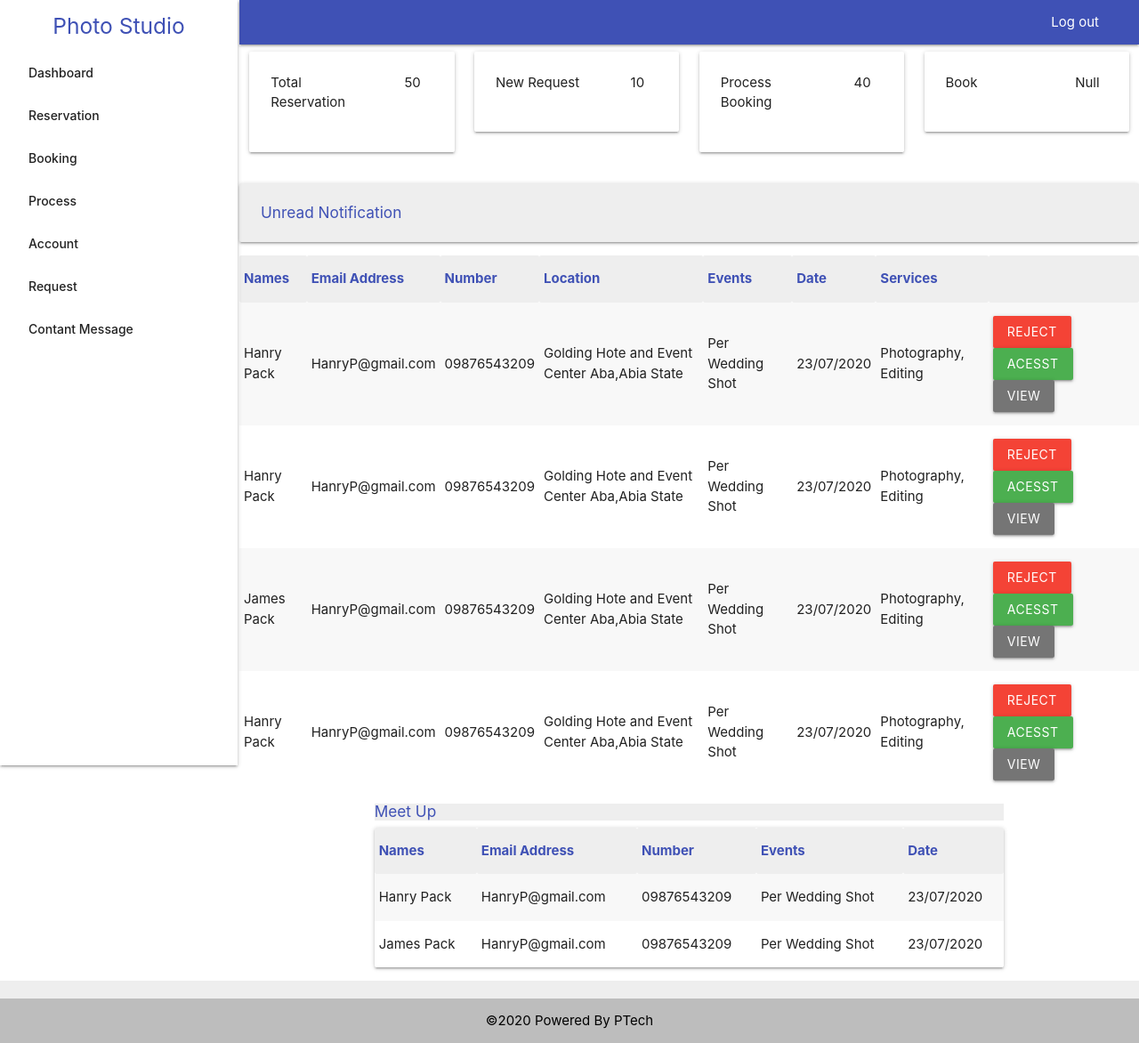
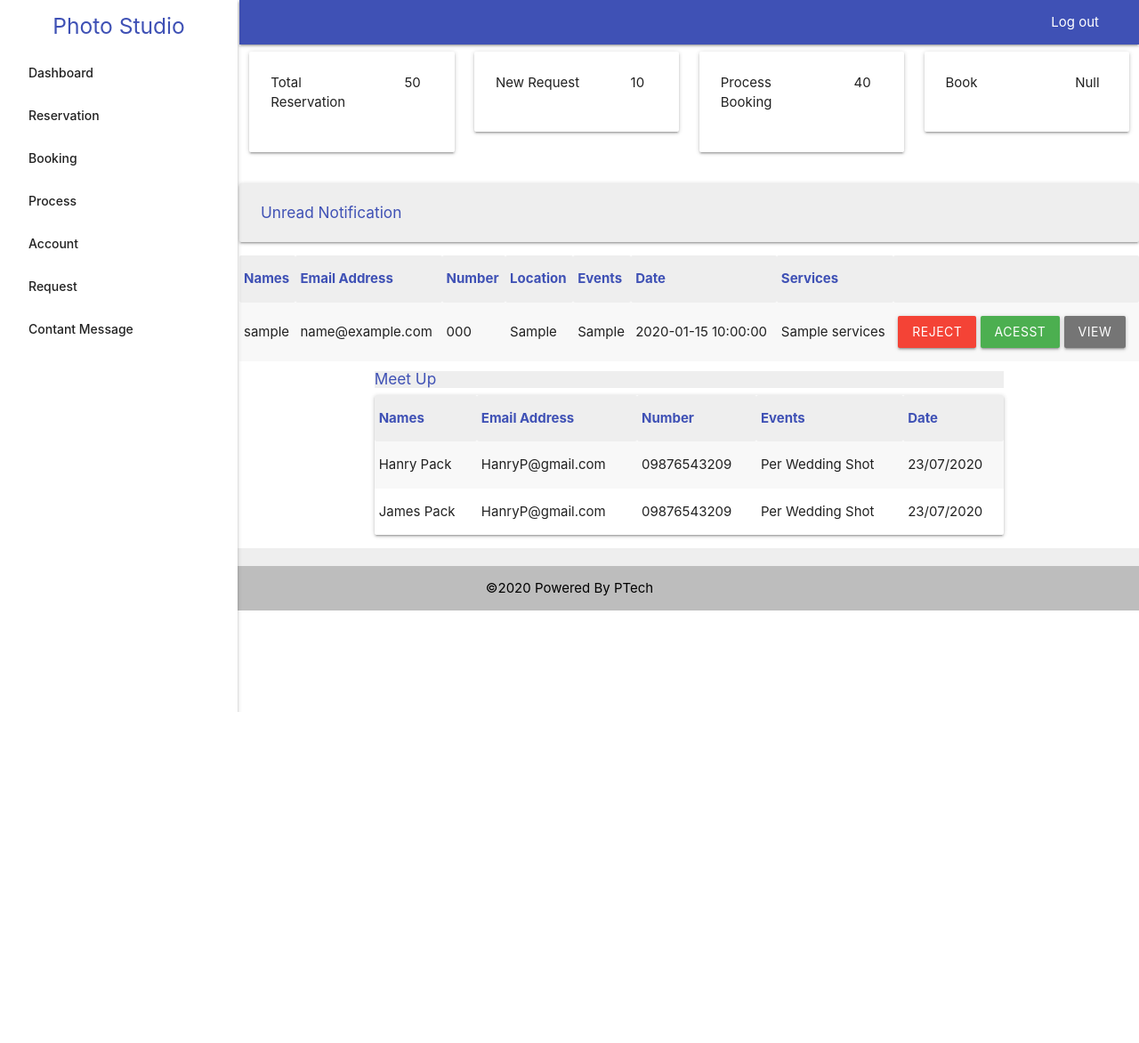
Before and after one commit to donprinceso/PhotoStudio, a PHP site: the page made by app/views/admin/index.php in a window 1280 px wide. Shown: the whole page at 89% size. After the commit the page ends 800 px from the top, so only its background shows below. Run offline with PHP 8.4, Linux system fonts and the light colour scheme; the visitor is signed in with stand-in values (Sample User, id 1); the template is opened without the code that fills it: most values are stand-ins (such as "Sample title", 1, 10 or a date in 2020); some libraries are stand-ins or nearby versions.

Commit message:
booking model setup

```diff
--- a/app/config/config.php
+++ b/app/config/config.php
@@ -14,3 +14,6 @@
     define('db_password', '');
     define('db_name', 'ps');
     define('charaset','utf8');
+
+    define('APPROVED',1);
+    define('NotAPPOVERD',0);
--- a/app/views/admin/index.php
+++ b/app/views/admin/index.php
@@ -82,62 +82,28 @@
         </tr>
       </thead>
       <tbody>
+      <?php
+      if( Count($data) > 0):
+      foreach($data as $booking):
+      ?>
         <tr>
-          <td>Hanry Pack</td>
-          <td>HanryP@gmail.com</td>
-          <td>09876543209</td>
-          <td>Golding Hote and Event Center Aba,Abia State</td>
-          <td>Per Wedding Shot</td>
-          <td>23/07/2020</td>
-          <td>Photography, Editing</td>
+          <td><?php echo $booking['user_name'];?></td>
+          <td><?php echo ($booking['user_email']);?></td>
+          <td><?php echo $booking['user_phone'];?></td>
+          <td><?php echo $booking['user_loation'];?></td>
+          <td><?php echo $booking['event_select'];?></td>
+          <td><?php echo $booking['date_select'];?></td>
+          <td><?php echo $booking['services'];?></td>
           <td>
-            <a href="#" class="btn red">Reject</a>
+            <a href="<?php echo $booking['id'] ? SITE_URL.'/dashboard/find/'.$booking['id']: ''; ?>" class="btn red">Reject</a>
             <a href="#" class="btn green">Acesst</a>
-            <a href="#" class="btn grey darken-1">view</a>
+            <a href="<?php SITE_URL.'/dashboard/find/'.$booking['id'];?>" class="btn grey darken-1">view</a>
           </td>
         </tr>
-        <tr>
-          <td>Hanry Pack</td>
-          <td>HanryP@gmail.com</td>
-          <td>09876543209</td>
-          <td>Golding Hote and Event Center Aba,Abia State</td>
-          <td>Per Wedding Shot</td>
-          <td>23/07/2020</td>
-          <td>Photography, Editing</td>
-          <td>
-            <a href="#" class="btn red">Reject</a>
-            <a href="#" class="btn green">Acesst</a>
-            <a href="#" class="btn grey darken-1">view</a>
-          </td>
-        </tr>
-        <tr>
-          <td>James Pack</td>
-          <td>HanryP@gmail.com</td>
-          <td>09876543209</td>
-          <td>Golding Hote and Event Center Aba,Abia State</td>
-          <td>Per Wedding Shot</td>
-          <td>23/07/2020</td>
-          <td>Photography, Editing</td>
-          <td>
-            <a href="#" class="btn red">Reject</a>
-            <a href="#" class="btn green">Acesst</a>
-            <a href="#" class="btn grey darken-1">view</a>
-          </td>
-        </tr>
-        <tr>
-          <td>Hanry Pack</td>
-          <td>HanryP@gmail.com</td>
-          <td>09876543209</td>
-          <td>Golding Hote and Event Center Aba,Abia State</td>
-          <td>Per Wedding Shot</td>
-          <td>23/07/2020</td>
-          <td>Photography, Editing</td>
-          <td>
-            <a href="#" class="btn red">Reject</a>
-            <a href="#" class="btn green">Acesst</a>
-            <a href="#" class="btn grey darken-1">view</a>
-          </td>
-        </tr>
+        <?php endforeach ?>
+      <?php else: ?>
+      <h5 class="title materialize-red-text center-align">The Is no Data in the Database Try Again Later</h5>
+      <?php endif;?>
       </tbody>
     </table>
   </section>
```
Also changed, not shown: app/controllers/Dashboard.php (+10 -1 lines), app/controllers/Users.php (+15 -6 lines), app/models/User.php (+38 -5 lines), app/models/booking.php (+82 -1 lines).
